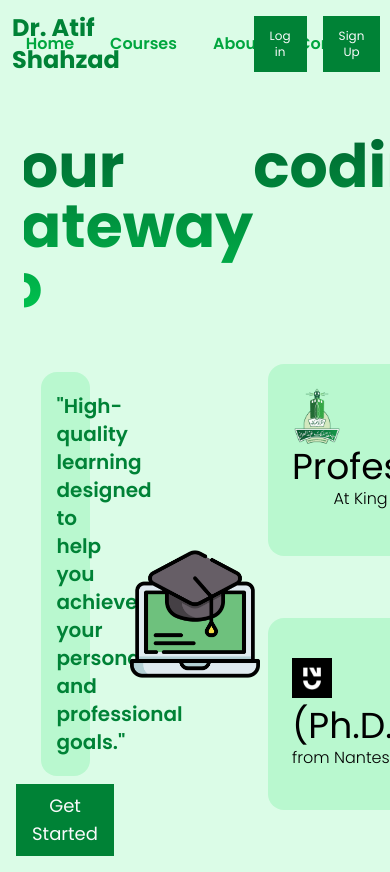
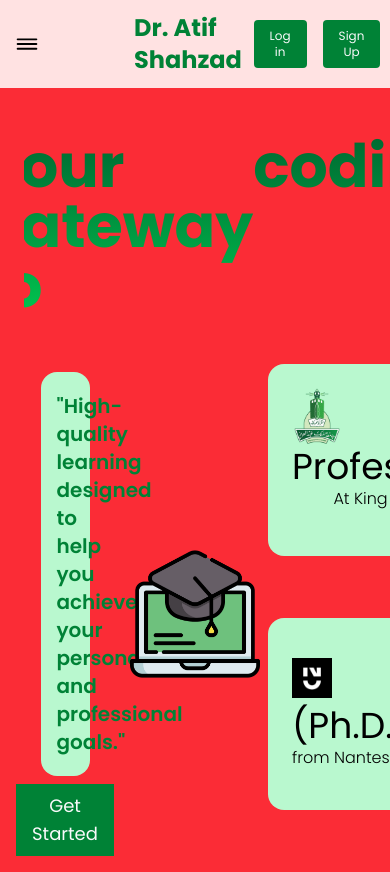
Before and after one commit to G-PaperChain/Atif-Shahzad-Courses-Website, a React (Vite) app in the folder frontend/: page / in a window 390 px wide. Shown: the top 872 px of the page. Built offline with nearby package versions, Linux system fonts and the light colour scheme; no server answers.

Commit message:
Responsive Part 1

```diff
--- a/frontend/package.json
+++ b/frontend/package.json
@@ -20,6 +20,7 @@
     "clsx": "^2.1.1",
     "framer-motion": "^12.23.12",
     "lucide-react": "^0.542.0",
+    "primereact": "^10.9.7",
     "react": "^19.1.1",
     "react-dom": "^19.1.1",
     "react-icons": "^5.5.0",
--- a/frontend/src/Components/MidContent.jsx
+++ b/frontend/src/Components/MidContent.jsx
@@ -45,7 +45,7 @@ const MidContent = () => {
 
 
     return (
-        <div className='flex flex-col z-0 h-max'>
+        <div className='flex flex-col z-0 h-max bg-red-500'>
             <h1 className="ml-6 text-6xl font-bold flex justify-center mt-10 text-transparent bg-clip-text bg-gradient-to-b from-green-800 to-green-500 p-2 select-none">
                 <HiMiniSparkles className='text-amber-500 mr-2.5 text-3xl cursor-pointer transition-all duration-150 hover:text-amber-400' />
                 Your gateway to&nbsp;
--- a/frontend/src/Components/Navbar.jsx
+++ b/frontend/src/Components/Navbar.jsx
@@ -1,155 +1,20 @@
-// import React, { useState, useRef, useEffect } from 'react'
-// import { createPortal} from 'react-dom'
-// import LoginDropdown from '../Components/AuthComponents/LoginDropdown'
-// import SignupDropdown from '../Components/AuthComponents/SignupDropdown'
-// import { useAuth } from '../Components/AuthComponents/AuthContext';
-// import { Link, useNavigate } from 'react-router-dom';
-
-// const Navbar = () => {
-//   const { user, logout } = useAuth();
-
-//   const [showLoginDropdown, setShowLoginDropdown] = useState(false)
-//   const [showSignupDropdown, setShowSignupDropdown] = useState(false)
-//   const loginBtnRef = useRef(null)
-//   const signupBtnRef = useRef(null)
-//   const loginDropdownRef = useRef(null)
-//   const signupDropdownRef = useRef(null)
-
-//   const toggleLogin = () => {
-//     setShowLoginDropdown(prev => !prev)
-//     setShowSignupDropdown(false)
-//   }
-//   const toggleSignup = () => {
-//     setShowSignupDropdown(prev => !prev)
-//     setShowLoginDropdown(false)
-//   }
-
-//   const inverseDropdownshow = () => {
-//     setShowLoginDropdown(prev => !prev)
-//     setShowSignupDropdown(prev => !prev)
-//   }
-
-//   useEffect(() => {
-//     const handleDocClick = (e) => {
-//       const t = e.target
-//       if (!(showLoginDropdown || showSignupDropdown)) return
-
-//       const clickedInsideLogin = loginDropdownRef.current && loginDropdownRef.current.contains(t)
-//       const clickedInsideSignup = signupDropdownRef.current && signupDropdownRef.current.contains(t)
-//       const clickedLoginBtn = loginBtnRef.current && loginBtnRef.current.contains(t)
-//       const clickedSignupBtn = signupBtnRef.current && signupBtnRef.current.contains(t)
-
-//       if (!clickedInsideLogin && !clickedInsideSignup && !clickedLoginBtn && !clickedSignupBtn) {
-//         setShowLoginDropdown(false)
-//         setShowSignupDropdown(false)
-//       }
-//     }
-
-//     const handleEsc = (e) => {
-//       if (e.key === 'Escape') {
-//         setShowLoginDropdown(false)
-//         setShowSignupDropdown(false)
-//       }
-//     }
-
-//     document.addEventListener('mousedown', handleDocClick)
-//     document.addEventListener('touchstart', handleDocClick)
-//     document.addEventListener('keydown', handleEsc)
-
-//     return () => {
-//       document.removeEventListener('mousedown', handleDocClick)
-//       document.removeEventListener('touchstart', handleDocClick)
-//       document.removeEventListener('keydown', handleEsc)
-//     }
-//   }, [showLoginDropdown, showSignupDropdown])
-
-//   return (
-
-//     <nav className="navbar grid grid-cols-3 justify-around items-center sticky top-0 p-3 bg-green-100 z-50">
-
-//       <div className='text-2xl font-extrabold flex justify-center text-green-700'>
-//         <h1 className='select-none'>Dr. Atif Shahzad</h1>
-//       </div>
-
-//       <div className="navbar-left flex items-center list-none justify-center gap-16">
-//         <ul className="flex gap-9 items-center justify-center">
-//           <Link to={'/'}><li className='text-green-600 cursor-pointer hover:text-green-800 font-semibold hover:underline transition-colors duration-200'>Home</li></Link>
-//           <Link to={'/courses'}><li className='text-green-600 cursor-pointer hover:text-green-800 font-semibold hover:underline transition-colors duration-200'>Courses</li></Link>
-//           <li className='text-green-600 cursor-pointer hover:text-green-800 font-semibold hover:underline transition-colors duration-200'>About</li>
-//           <li className='text-green-600 cursor-pointer hover:text-green-800 font-semibold hover:underline transition-colors duration-200'>Contact</li>
-//         </ul>
-//       </div>
-
-//       {user ? (
-//         <div className="flex items-center space-x-4">
-//           <span>Welcome, {user?.username || user?.name || "User"}!</span>
-//           <button
-//             onClick={logout}
-//             className="bg-red-500 text-white px-3 py-1 rounded"
-//           >
-//             Logout
-//           </button>
-//         </div>
-//       ) : (
-//         <div>
-//           {/* Your existing login/signup buttons */}
-//           <div className="navbar-right flex gap-4 justify-center">
-//             <button
-//               ref={loginBtnRef}
-//               className="btn bg-green-700 py-3 px-4 rounded-radius hover:bg-green-800 cursor-pointer text-gray-50 text-xs transition-colors duration-200"
-//               onClick={toggleLogin}
-//             >
-//               Log in
-//             </button>
-
-//             <button
-//               ref={signupBtnRef}
-//               className="btn bg-green-700 py-3 px-4 rounded-radius hover:bg-green-800 cursor-pointer text-gray-50 text-xs transition-colors duration-200"
-//               onClick={toggleSignup}
-//             >
-//               Sign Up
-//             </button>
-//           </div>
-//         </div>
-//       )}
-
-//       {showLoginDropdown && createPortal(
-//         <div
-//           ref={loginDropdownRef}
-//           // keep wrapper full control of z-index and pointer events
-//           className="fixed right-16 top-16 z-[9999] pointer-events-auto"
-//         >
-//           <LoginDropdown inverseDropdownshow={inverseDropdownshow} />
-//         </div>,
-//         document.body
-//       )}
-
-//       {showSignupDropdown && createPortal(
-//         <div ref={signupDropdownRef} className="fixed right-16 top-16 z-[9999] pointer-events-auto">
-//           <SignupDropdown inverseDropdownshow={inverseDropdownshow} />
-//         </div>,
-//         document.body
-//       )}
-
-//     </nav>
-//   )
-// }
-
-// export default Navbar
-
 import React, { useState, useRef, useEffect } from 'react'
-import { createPortal} from 'react-dom'
+import { createPortal } from 'react-dom'
 import LoginDropdown from '../Components/AuthComponents/LoginDropdown'
 import SignupDropdown from '../Components/AuthComponents/SignupDropdown'
 import { useAuth } from '../Components/AuthComponents/AuthContext';
 import { Link, useNavigate } from 'react-router-dom';
+import { Sidebar } from 'primereact/sidebar';
+import { IoReorderThreeOutline } from "react-icons/io5";
+import { Button } from 'primereact/button';
 
 const Navbar = () => {
-  // Get loading and isInitialized states from AuthContext
   const { user, logout, loading, isInitialized } = useAuth();
 
   const [showLoginDropdown, setShowLoginDropdown] = useState(false)
   const [showSignupDropdown, setShowSignupDropdown] = useState(false)
+  const [showSidebar, SetshowSidebar] = useState(false)
+  const [visible, setVisible] = useState(false);
   const loginBtnRef = useRef(null)
   const signupBtnRef = useRef(null)
   const loginDropdownRef = useRef(null)
@@ -203,28 +68,29 @@ const Navbar = () => {
     }
   }, [showLoginDropdown, showSignupDropdown])
 
-  // Function to render the auth section
+  // const renderSidebar = () => {
+  //   return <Sidebar />
+  // }
+
   const renderAuthSection = () => {
-    // Show loading spinner while checking authentication
     if (loading || !isInitialized) {
       return (
-        <div className="flex items-center justify-center">
+        <div className="flex items-center justify-center w-full">
           <div className="animate-spin rounded-full h-6 w-6 border-b-2 border-green-700"></div>
           <span className="ml-2 text-green-600">Loading...</span>
         </div>
       );
     }
 
-    // Show user info if logged in
     if (user) {
       return (
-        <div className="flex items-center space-x-4">
+        <div className="flex items-center space-x-4 col-start-3 w-full">
           <span className="text-green-700 font-medium">
             Welcome, {user?.username || user?.name || "User"}!
           </span>
           <button
             onClick={logout}
-            className="bg-red-500 hover:bg-red-600 text-white px-3 py-2 rounded-lg transition-colors duration-200 text-sm font-medium"
+            className="bg-red-500 hover:bg-red-600 text-white px-3 py-2 rounded-lg transition-colors duration-200 text-xs font-medium cursor-pointer ml-1.4"
           >
             Logout
           </button>
@@ -232,12 +98,11 @@ const Navbar = () => {
       );
     }
 
-    // Show login/signup buttons if not logged in
     return (
-      <div className="navbar-right flex gap-4 justify-center">
+      <div className="navbar-right flex gap-4 justify-center col-start-3 max-sm:col-start-3 w-full">
         <button
           ref={loginBtnRef}
-          className="btn bg-green-700 py-3 px-4 rounded-radius hover:bg-green-800 cursor-pointer text-gray-50 text-xs transition-colors duration-200"
+          className="btn bg-green-700 py-2 px-4 rounded-radius hover:bg-green-800 cursor-pointer text-gray-50 text-xs transition-colors duration-200 rounded-sm"
           onClick={toggleLogin}
         >
           Log in
@@ -245,7 +110,7 @@ const Navbar = () => {
 
         <button
           ref={signupBtnRef}
-          className="btn bg-green-700 py-3 px-4 rounded-radius hover:bg-green-800 cursor-pointer text-gray-50 text-xs transition-colors duration-200"
+          className="btn bg-green-700 py-2 px-4 rounded-radius hover:bg-green-800 cursor-pointer text-gray-50 text-xs transition-colors duration-200 rounded-sm"
           onClick={toggleSignup}
         >
           Sign Up
@@ -255,13 +120,29 @@ const Navbar = () => {
   };
 
   return (
-    <nav className="navbar grid grid-cols-3 justify-around items-center sticky top-0 p-3 bg-green-100 z-50">
+    <nav className="NAVBAR w-full min-w-full grid justify-between items-center sticky top-0 p-3 bg-red-100 z-50 grid-cols-3 max-sm:grid-cols-3">
 
-      <div className='text-2xl font-extrabold flex justify-center text-green-700'>
+      <div className="togglebtn sm:hidden flex justify-start">
+        <Button onClick={() => {
+          setVisible(true)
+          SetshowSidebar(!showSidebar)
+        }} icon="pi pi-arrow-right">
+          <IoReorderThreeOutline
+            className='text-3xl hover:bg-black col-start-1' />
+        </Button>
+      </div>
+
+      <div className='text-2xl font-extrabold flex justify-center text-green-700 col-start-1 max-sm:col-start-2'>
         <h1 className='select-none'>Dr. Atif Shahzad</h1>
       </div>
 
-      <div className="navbar-left flex items-center list-none justify-center gap-16">
+
+      <Sidebar visible={visible} onHide={() => setVisible(false)} className='bg-red-600'>
+        <h2>Basim</h2>
+        <p>Lorem ipsum dolor sit amet consectetur adipisicing elit. Officiis voluptatem sint asperiores.</p>
+      </Sidebar>
+
+      <div className="navbar-left flex items-center list-none justify-center gap-16 col-start-2 max-sm:hidden">
         <ul className="flex gap-9 items-center justify-center">
           <Link to={'/'}><li className='text-green-600 cursor-pointer hover:text-green-800 font-semibold hover:underline transition-colors duration-200'>Home</li></Link>
           <Link to={'/courses'}><li className='text-green-600 cursor-pointer hover:text-green-800 font-semibold hover:underline transition-colors duration-200'>Courses</li></Link>
@@ -270,7 +151,8 @@ const Navbar = () => {
         </ul>
       </div>
 
-      {/* Render auth section based on loading and user state */}
+
+      {/* LOGIN SIGNUP BTNS OR LOGOUT */}
       {renderAuthSection()}
 
       {/* Only show dropdowns if not logged in and not loading */}
--- a/frontend/src/index.css
+++ b/frontend/src/index.css
@@ -6,3 +6,10 @@ body {
 }
 
 @theme {}
+
+html,
+body {
+    width: 100%;
+    margin: 0px;
+    padding: 0px;
+}
```
Also changed, not shown: frontend/src/main.jsx (+9 -6 lines), 6 other files (tests, documents, lock files or other folders).
